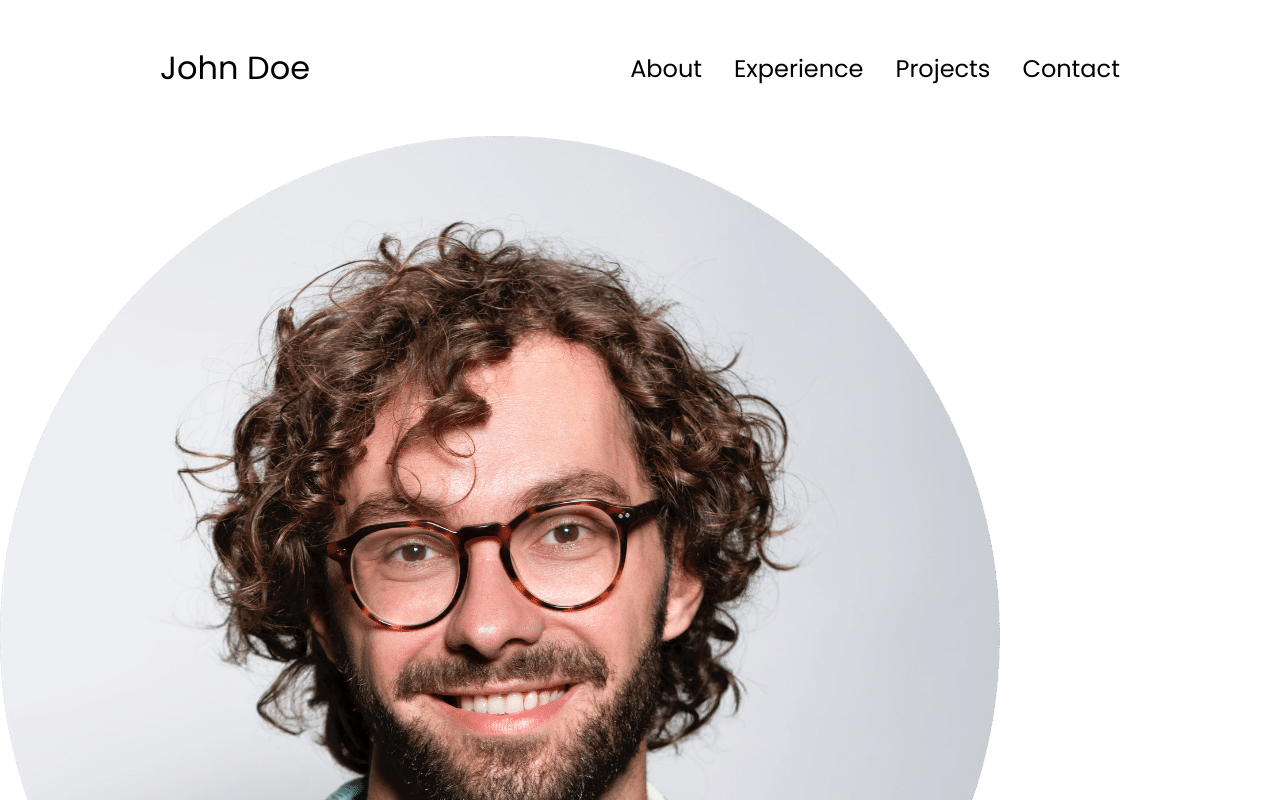
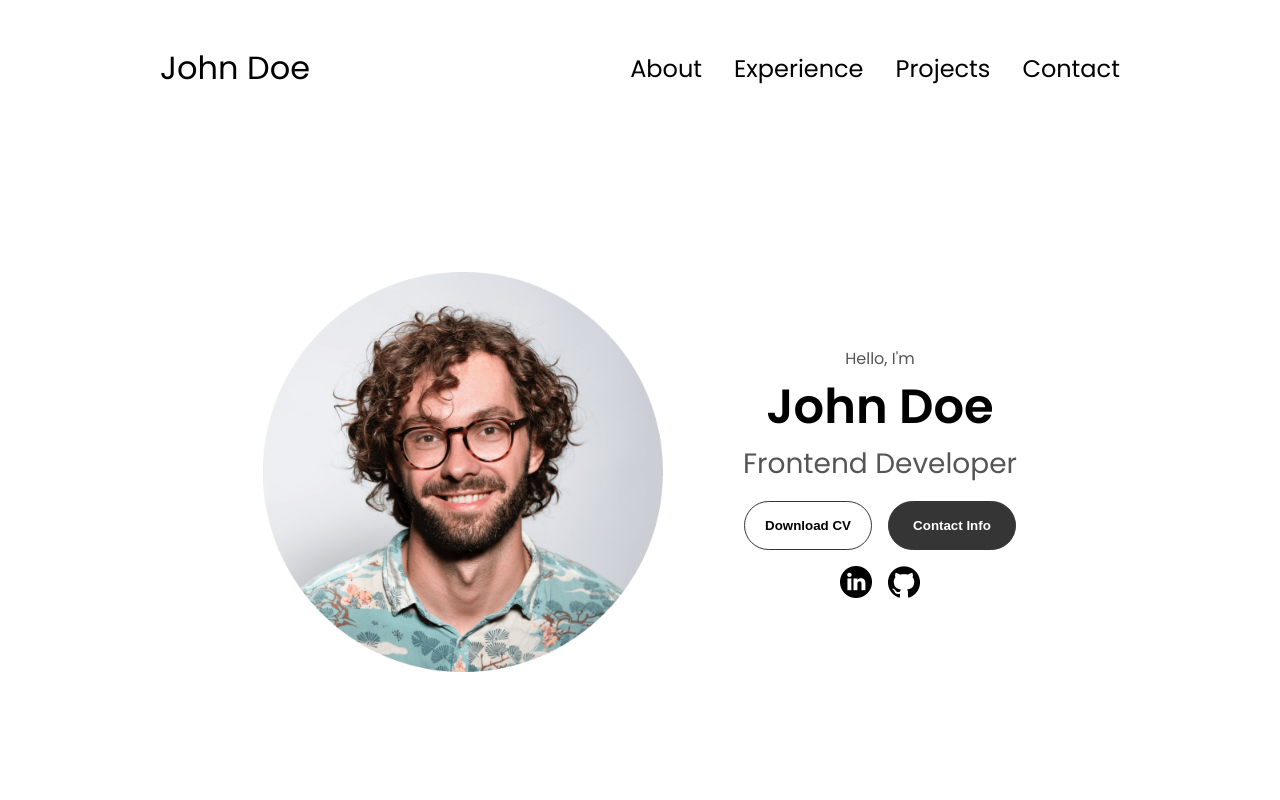
Before and after one commit to daryldelrosario/cc-personal-portfolio, a plain HTML site: page index.html in a window 1280 px wide. Shown: the top 800 px of the page. Drawn offline with Linux system fonts and the light colour scheme.

Commit message:
complete basic hero section

```diff
--- a/css/style.css
+++ b/css/style.css
@@ -143,3 +143,112 @@ a:hover {
 }
 
 /* SECTIONS */
+section {
+    padding-top: 4vh;
+    height: 96vh;
+    margin: 0 10rem;
+    box-sizing: border-box;
+    min-height: fit-content;
+}
+
+.section-container {
+    display: flex;
+}
+
+/* PROFILE SECTION */
+#profile {
+    display: flex;
+    justify-content: center;
+    gap: 5rem;
+    height: 80vh;
+}
+
+.section__pic-container {
+    display: flex;
+    height: 400px;
+    width: 400px;
+    margin: auto 0;
+}
+
+.section__text {
+    align-self: center;
+    text-align: center;
+}
+
+.section_text p {
+    font-weight: 600;
+}
+
+.section__text__p1{
+    text-align: center;
+}
+
+.section__text__p2{
+    font-size: 1.75rem;
+    margin-bottom :1rem;
+}
+
+.title {
+    font-size: 3rem;
+    text-align: center;
+}
+
+#socials-container {
+    display: flex;
+    justify-content: center;
+    margin-top: 1rem;
+    gap: 1rem;
+}
+
+/* ICONS*/
+.icon {
+    cursor: pointer;
+    height: 2rem;
+}
+
+/* BUTTONS */
+.btn-container {
+    display: flex;
+    justify-content: center;
+    gap: 1rem;
+}
+
+.btn {
+    font-weight: 600;
+    transition: all 300ms ease;
+    padding: 1rem;
+    width: 8rem;
+    border-radius: 2rem;
+}
+
+.btn-color-1,
+.btn-color-2 {
+    border: rgb(53, 53, 53) 0.1rem solid;
+}
+
+.btn-color-1:hover,
+.btn-color-2:hover {
+    cursor: pointer;
+}
+
+.btn-color-1,
+.btn-color-2:hover {
+    background: rgb(53, 53, 53);
+    color: white;
+}
+
+.btn-color-1:hover {
+    background: rgb(0, 0, 0);
+}
+
+.btn-color-2 {
+    background: none;
+}
+
+.btn-color-2:hover {
+    border: rgb(255, 255, 255) 0.1rem solid;
+}
+
+.btn-container {
+    gap: 1rem;
+}
--- a/index.html
+++ b/index.html
@@ -55,7 +55,18 @@
                     </button>
                 </div>
                 <div id="socials-container">
-                    <img src="./assets/img/linkedin.png" alt="linkedin icon" class="icon" onclick="location.href='https://linkedin.com/'">
+                    <img
+                        src="./assets/img/linkedin.png"
+                        alt="linkedin icon"
+                        class="icon"
+                        onclick="location.href='https://linkedin.com/'"
+                    />
+                    <img
+                        src="./assets/img/github.png"
+                        alt="github icon"
+                        class="icon"
+                        onclick="location.href='https://github.com/'"
+                    />
                 </div>
             </div>
         </section>
```
